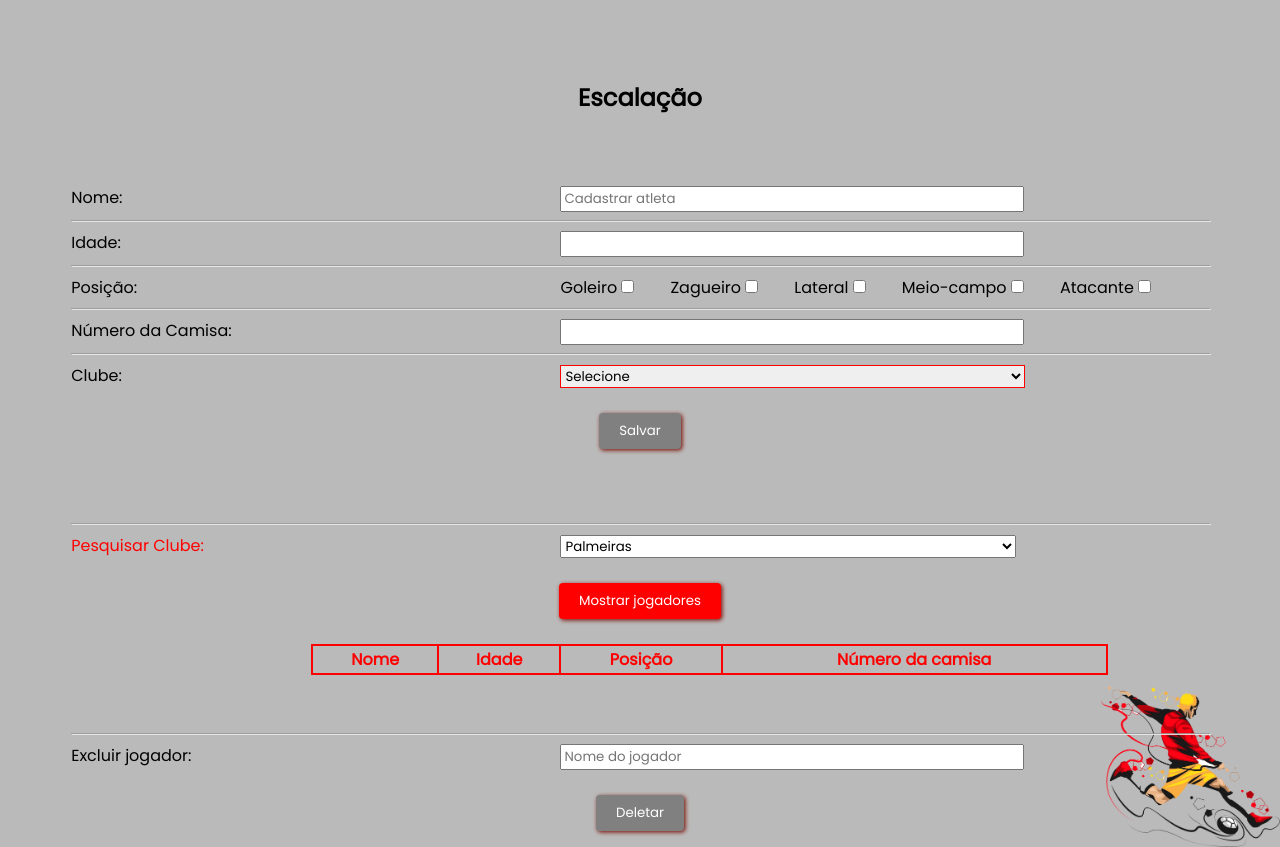
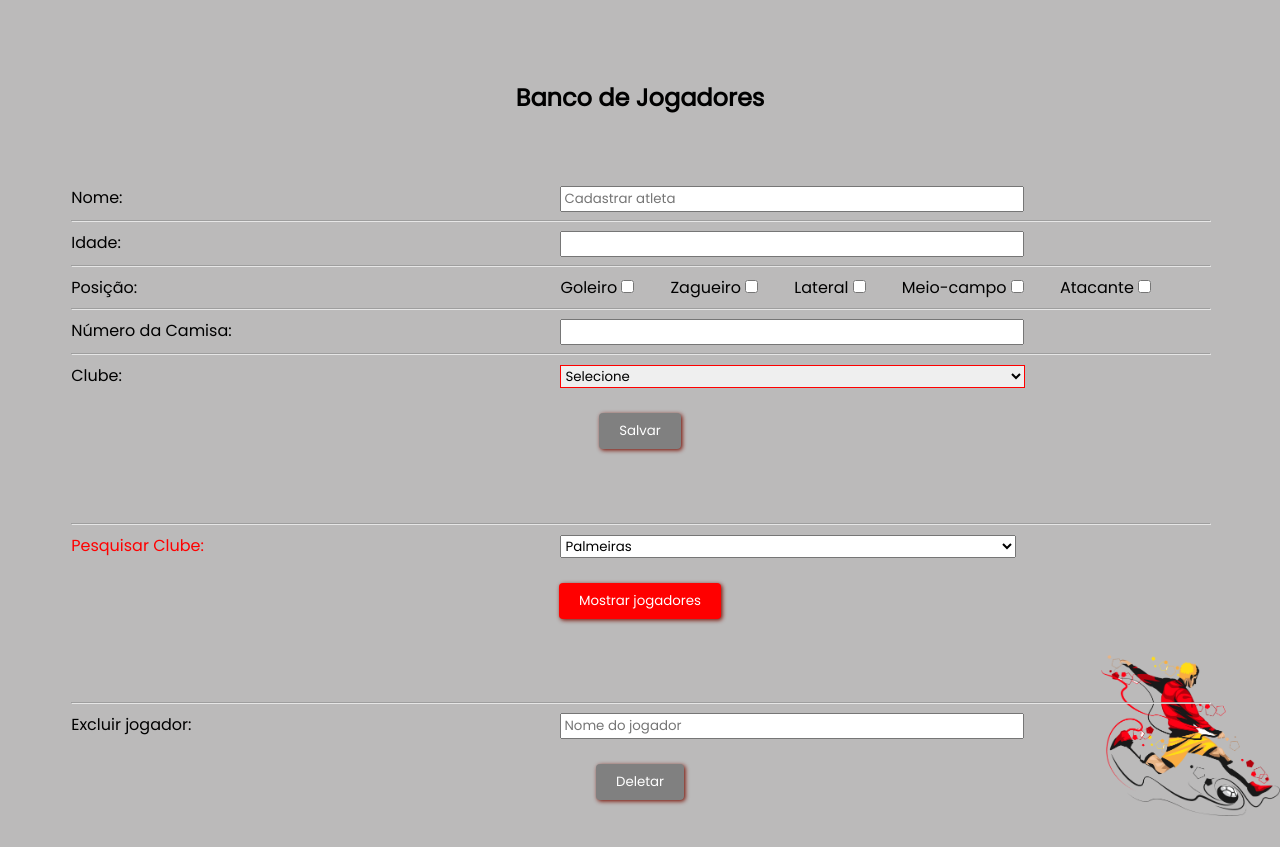
Before and after one commit to jo-pagliarin/Escalacao, a website: page public/index.html in a window 1280 px wide. After the commit the page ends 816 px from the top, so only its background shows below. Drawn offline with Linux system fonts and the light colour scheme.

Commit message:
ajeitei tabela

```diff
--- a/public/index.html
+++ b/public/index.html
@@ -11,7 +11,7 @@
 <body>
     <div class="container">
         <section name="cadastro_de_jogador">
-        <h1 style="text-align: center; margin-top: 80px;">Escalação</h1><br><br>
+        <h1 style="text-align: center; margin-top: 80px;">Banco de Jogadores</h1><br><br>
         <label class="l">Nome:</label>
         <input id="nome" type="text" name="nome" class="box" placeholder="Cadastrar atleta">
         <hr>
@@ -54,14 +54,7 @@
                 <option value="5">Coritiba</option>
             </select><br><br>
             <button id="navegar" style="background-color:red">Mostrar jogadores</button><br>
-            <table id="table">
-                <tr style="color:red">
-                    <th>Nome</th>
-                    <th>Idade</th>
-                    <th>Posição</th>
-                    <th>Número da camisa</th>
-                </tr>
-            </table>
+            <table id="table"></table>
         </section><br><br><hr>
 
         <section name="deletar_jogador">
--- a/public/script.js
+++ b/public/script.js
@@ -33,6 +33,7 @@ const novoJogador = async () => {
 }
 
 async function novaLista (){
+
     const id_clube = parseInt(document.getElementById("busca_clube").value)
     const body = {
         id_clube: id_clube,
@@ -50,6 +51,8 @@ async function novaLista (){
     const dados = await response.json()
 
     var table = document.getElementById("table")
+    table.innerHTML = ''
+
     dados.forEach(function(pessoa){
         var row = table.insertRow(-1)
         var cell1 = row.insertCell(0)
@@ -57,10 +60,11 @@ async function novaLista (){
         var cell3 = row.insertCell(2)
         var cell4 = row.insertCell(3)
         cell1.innerHTML = pessoa.nome
-        cell2.innerHTML = pessoa.idade
+        cell2.innerHTML = `Idade: ${pessoa.idade}`
         cell3.innerHTML = pessoa.posicao
-        cell4.innerHTML = pessoa.num_camisa
+        cell4.innerHTML = `Camisa: ${pessoa.num_camisa}`
     })
+
 
 }
 
```
